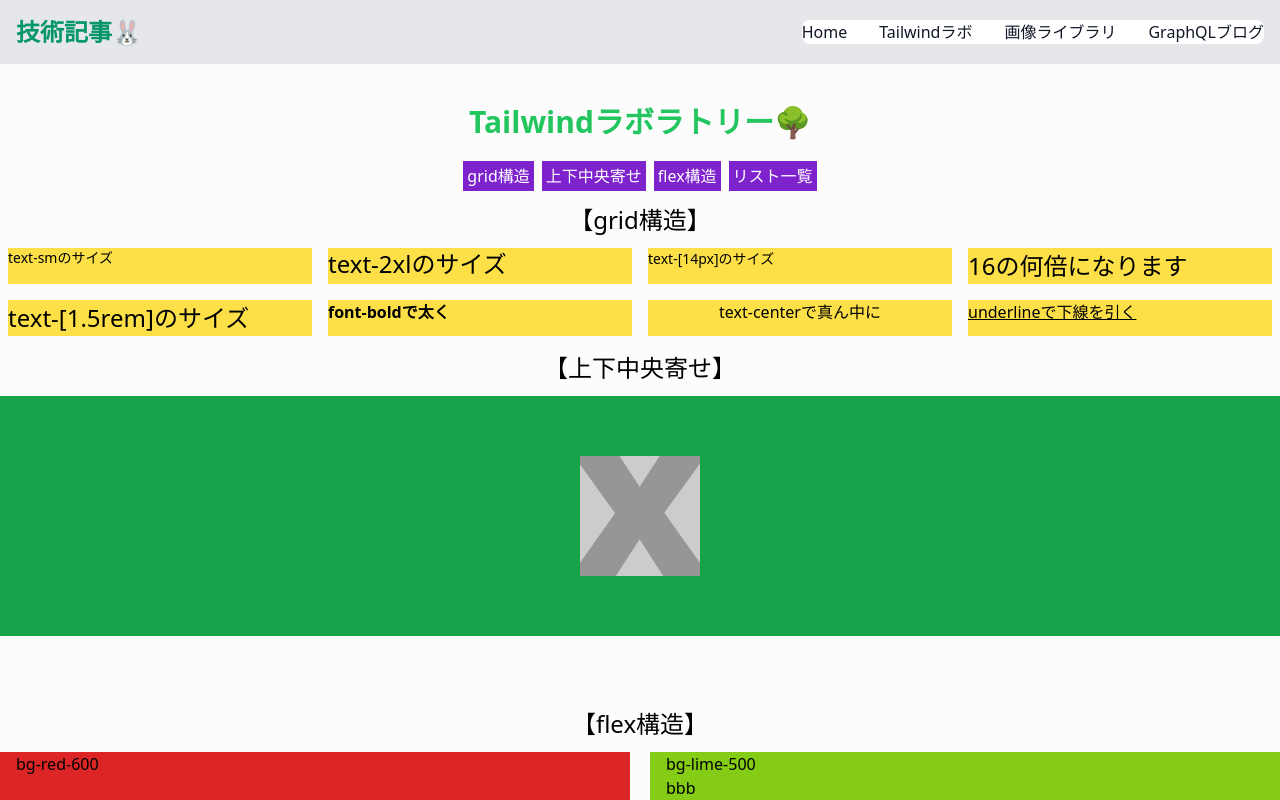
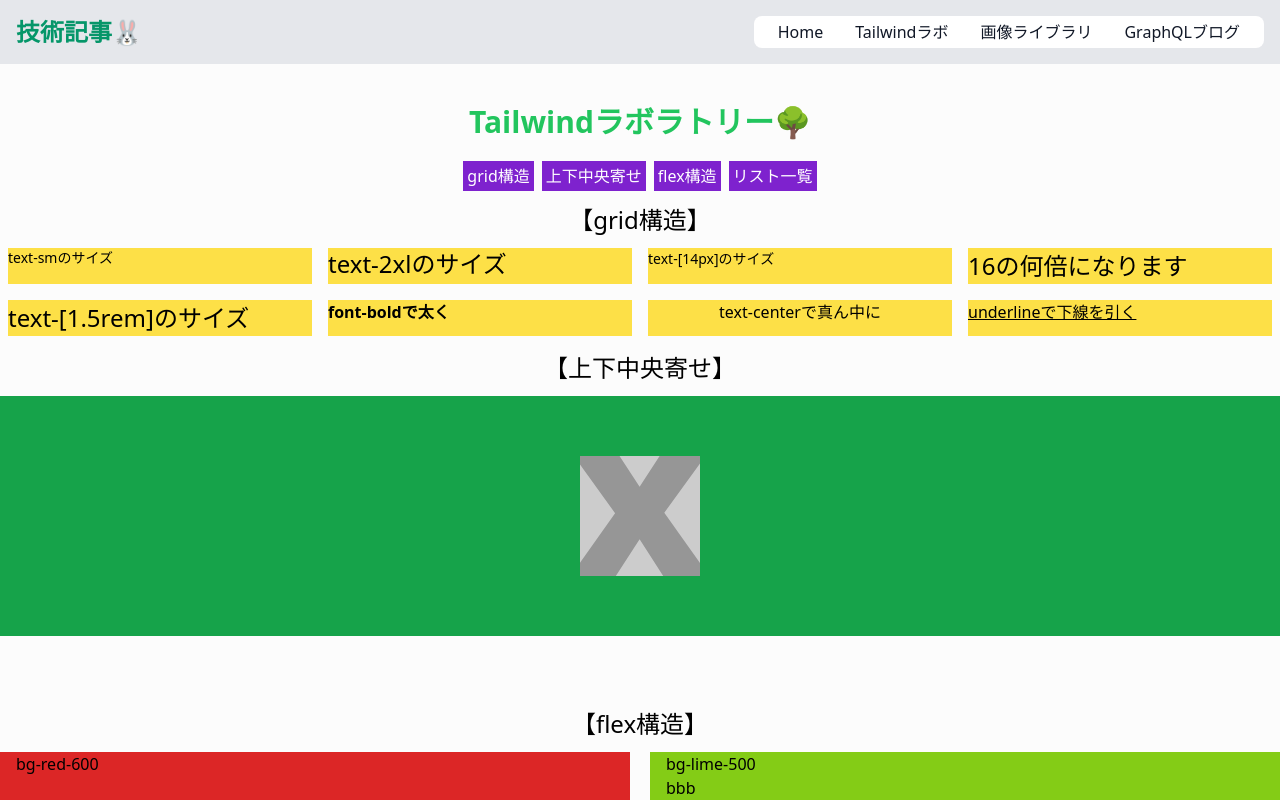
Before and after one commit to hro19/notion_blog, a Next.js app: page /about in a window 1280 px wide. Shown: the top 800 px of the page. Built offline with nearby package versions, Linux system fonts and the light colour scheme.

Commit message:
Update Navbar styling

```diff
--- a/components/Navbar.tsx
+++ b/components/Navbar.tsx
@@ -46,7 +46,7 @@ const Navbar = () => {
               } w-full md:block md:w-auto`}
               id='navbar-default'
             >
-              <ul className='font-medium flex flex-col p-4 md:p-0 mt-4 border border-gray-100 rounded-lg bg-gray-50 md:flex-row md:space-x-8 md:mt-0 md:border-0 md:bg-white dark:bg-gray-800 md:dark:bg-gray-900 dark:border-gray-700'>
+              <ul className='font-medium flex flex-col p-4 md:p-0 mt-4 border border-gray-100 rounded-lg bg-gray-50 md:flex-row md:space-x-8 md:mt-0 md:border-0 md:bg-white dark:bg-gray-800 md:dark:bg-gray-900 dark:border-gray-700 md:py-1 md:px-6'>
                 <li>
                   <Link
                     href='/'
```
